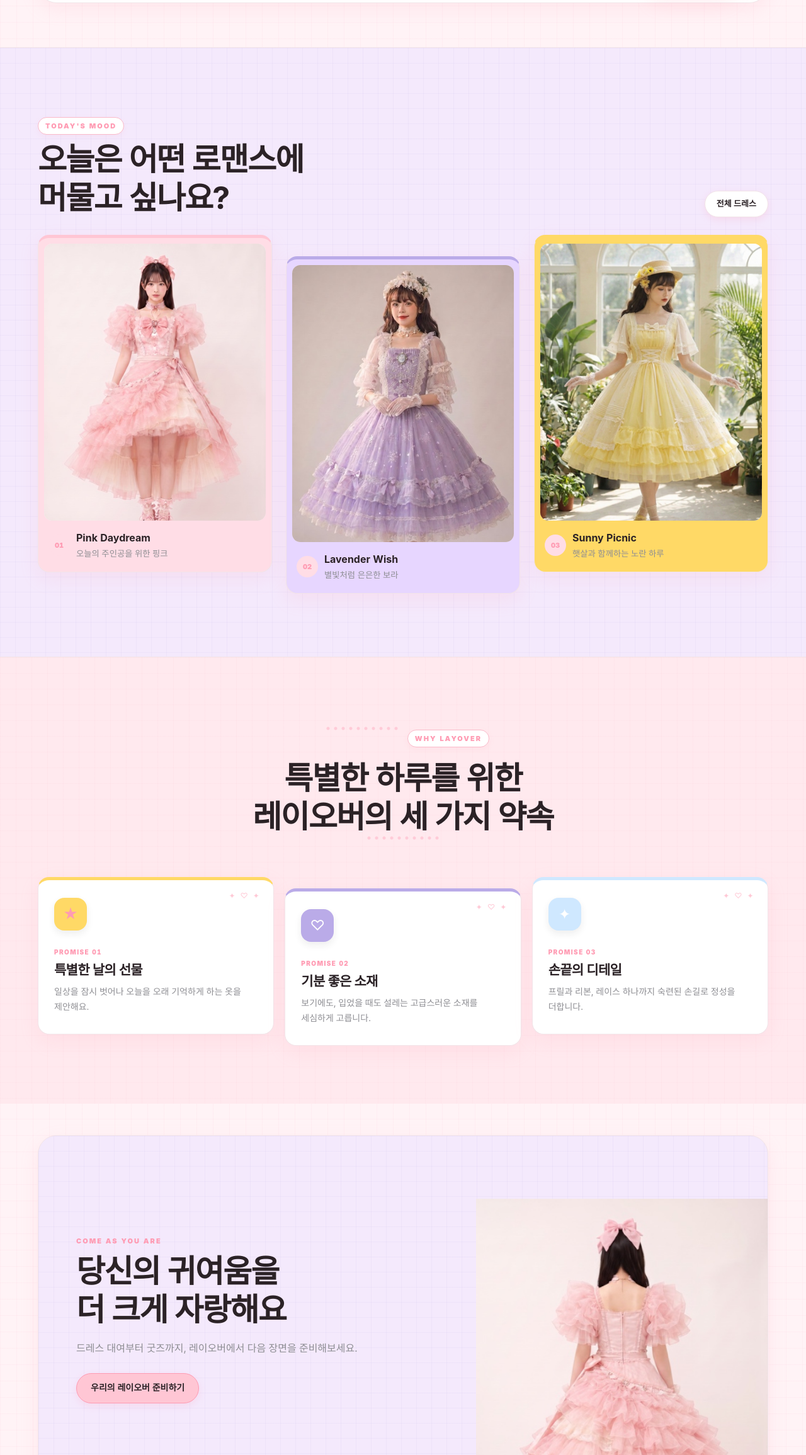
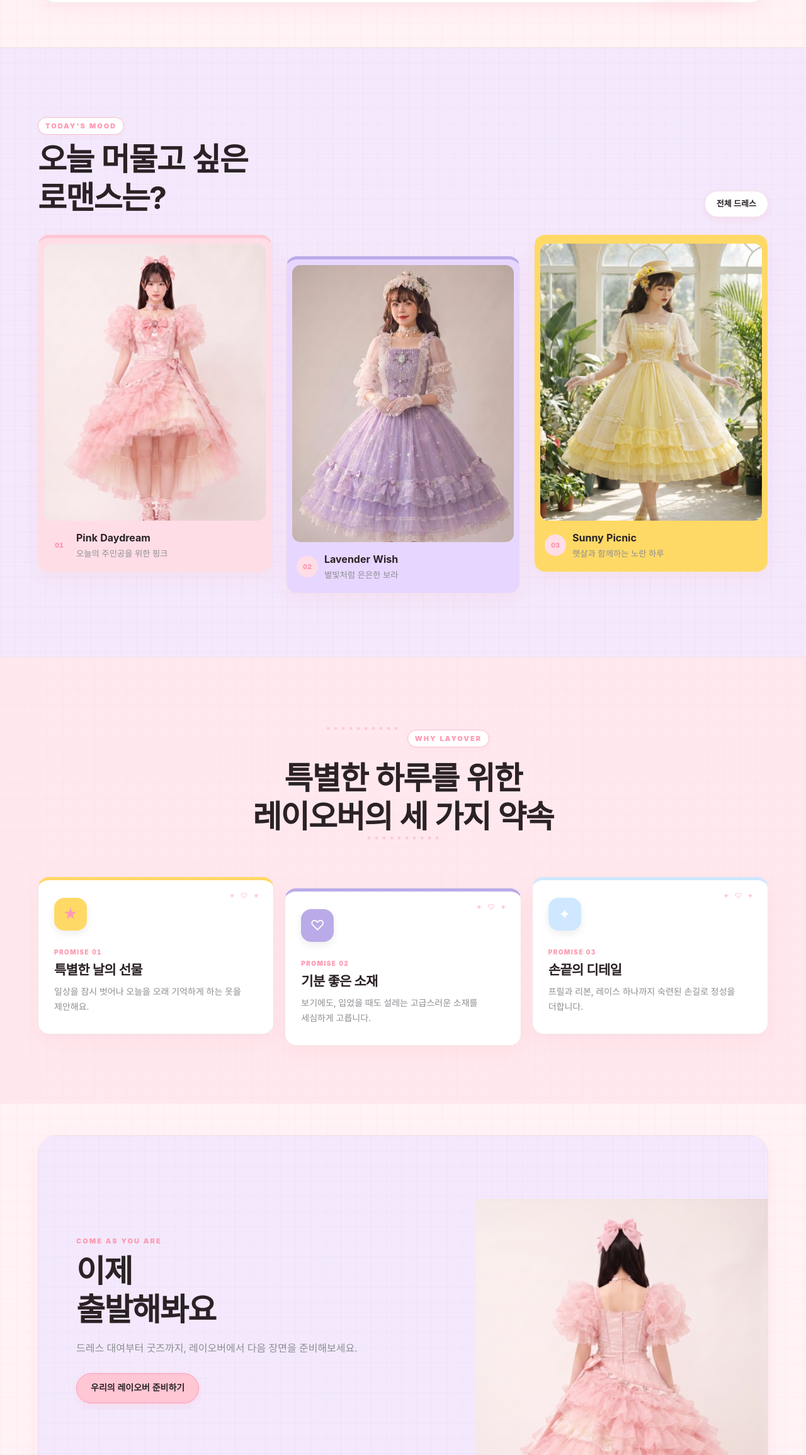
Before and after one commit to progen-ai-kr/layover-cube, a plain HTML site: page index.html in a window 1280 px wide. Shown: the part 1317-3628 px from the top of the page at 63% size. Drawn offline with Linux system fonts and the light colour scheme.

Commit message:
[박수훈] 홈 섹션 제목 문구 수정 (#4)
Co-authored-by: 박수훈 <gbkjsw@gmail.com>

```diff
--- a/index.html
+++ b/index.html
@@ -57,7 +57,7 @@
     </section>
 
     <section class="section mood-section reveal">
-      <header class="section-heading"><div><p class="eyebrow">TODAY'S MOOD</p><h2>오늘은 어떤 로맨스에<br />머물고 싶나요?</h2></div><a class="btn small ghost" href="products.html">전체 드레스</a></header>
+      <header class="section-heading"><div><p class="eyebrow">TODAY'S MOOD</p><h2>오늘 머물고 싶은<br />로맨스는?</h2></div><a class="btn small ghost" href="products.html">전체 드레스</a></header>
       <div class="mood-grid">
         <figure class="mood-card pink"><img src="images/layover-pink-front.jpg" alt="핑크 프릴 드레스" /><figcaption><span>01</span><strong>Pink Daydream</strong><small>오늘의 주인공을 위한 핑크</small></figcaption></figure>
         <figure class="mood-card lavender"><img src="images/layover-lavender.jpg" alt="라벤더 레이스 드레스" /><figcaption><span>02</span><strong>Lavender Wish</strong><small>별빛처럼 은은한 보라</small></figcaption></figure>
@@ -75,7 +75,7 @@
     </section>
 
     <section class="section lounge-banner reveal">
-      <div><p class="eyebrow">COME AS YOU ARE</p><h2>당신의 귀여움을<br />더 크게 자랑해요</h2><p>드레스 대여부터 굿즈까지, 레이오버에서 다음 장면을 준비해보세요.</p><a class="btn" href="products.html">우리의 레이오버 준비하기</a></div>
+      <div><p class="eyebrow">COME AS YOU ARE</p><h2>이제<br />출발해봐요</h2><p>드레스 대여부터 굿즈까지, 레이오버에서 다음 장면을 준비해보세요.</p><a class="btn" href="products.html">우리의 레이오버 준비하기</a></div>
       <img src="images/layover-pink-back.jpg" alt="뒷모습에도 디테일이 돋보이는 핑크 드레스" />
     </section>
   </main>
```
